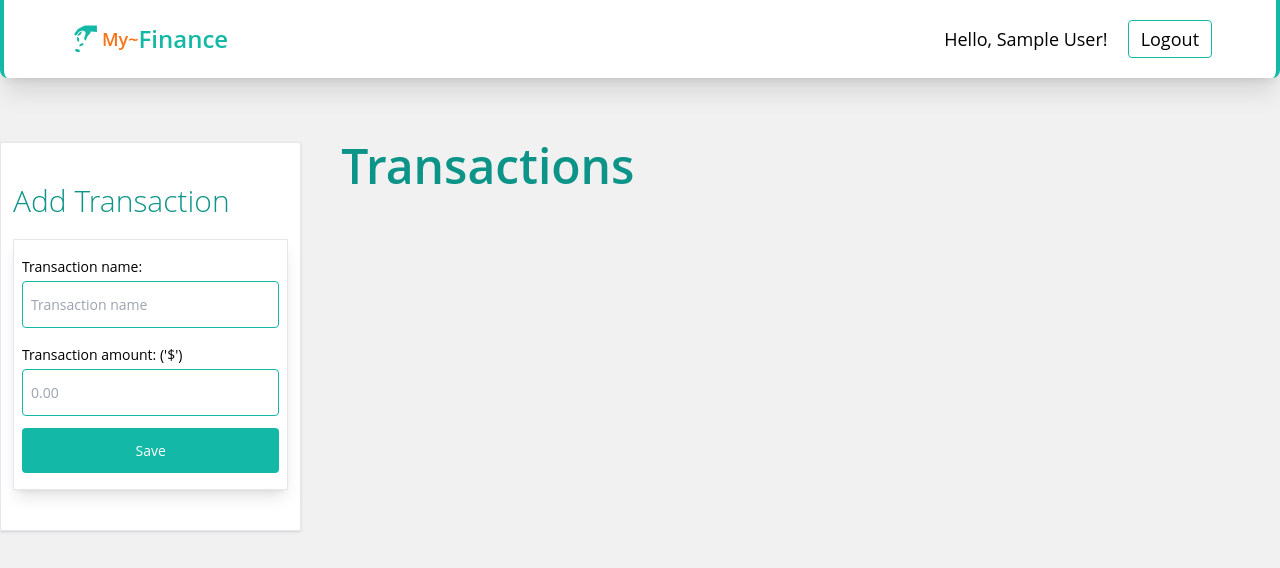
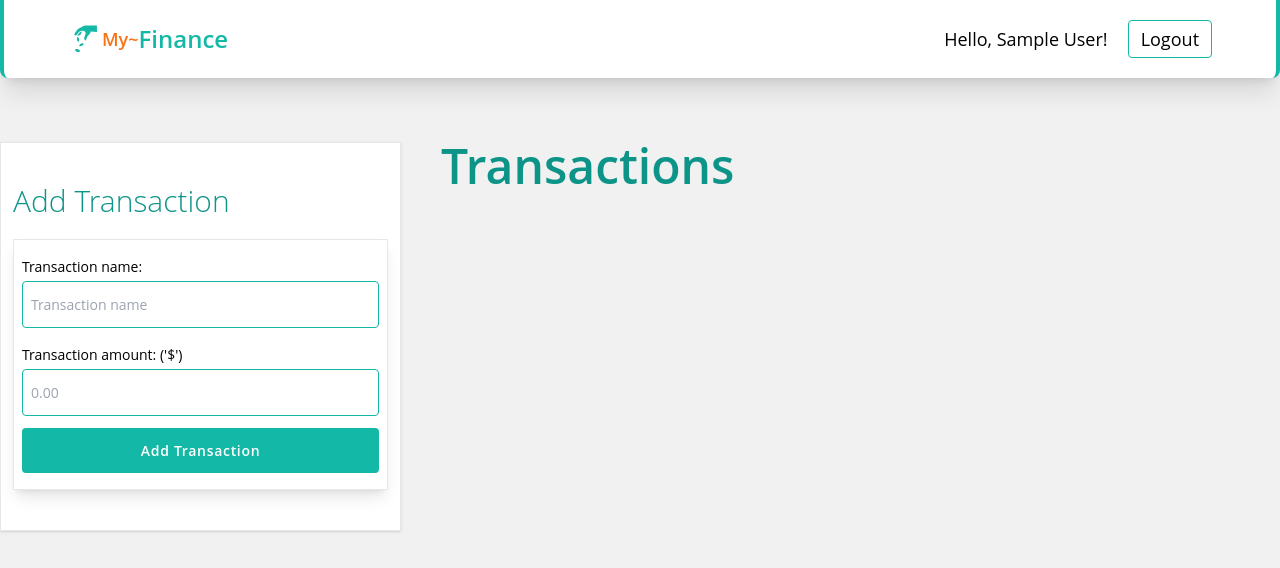
Before and after one commit to AmaduKamara/finance-tracker, a React (Create React App) app: page / in a window 1280 px wide. Shown: the top 568 px of the page. Built offline with nearby package versions, Linux system fonts and the light colour scheme; no server answers; sample sign-in values are in the browser's storage.

Commit message:
Edit home display width

```diff
--- a/src/pages/Home.js
+++ b/src/pages/Home.js
@@ -4,13 +4,13 @@ import TransactionForm from "./TransactionForm";
 const Home = () => {
   return (
     <div className="py-16 container mx-auto flex">
-      <div className="w-1/4 bg-white border shadow py-10 px-3">
+      <div className="w-2/6 bg-white border shadow py-10 px-3">
         <h2 className="text-teal-600 font-thin text-xl md:text-2xl lg:text-3xl">
           Add Transaction
         </h2>
         <TransactionForm />
       </div>
-      <div className="w-3/4 mx-10">
+      <div className="w-4/6 mx-10">
         <h1 className="text-teal-600 font-semibold text-2xl md:text-3xl lg:text-5xl">
           Transactions
         </h1>
--- a/src/pages/TransactionForm.jsx
+++ b/src/pages/TransactionForm.jsx
@@ -37,8 +37,8 @@ const TransactionForm = () => {
           required
         />
       </label>
-      <button className="py-3 w-full bg-teal-500 mt-3 rounded text-white hover:bg-teal-600 focus:bg-teal-700">
-        Save
+      <button className="py-3 w-full bg-teal-500 mt-3 font-semibold tracking-wider rounded text-white hover:bg-teal-600 focus:bg-teal-700">
+        Add Transaction
       </button>
     </form>
   );
```
